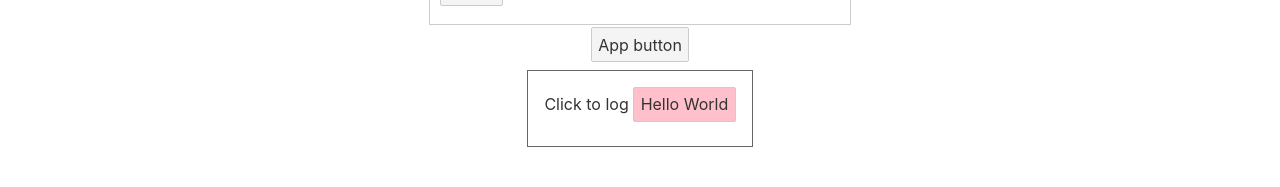
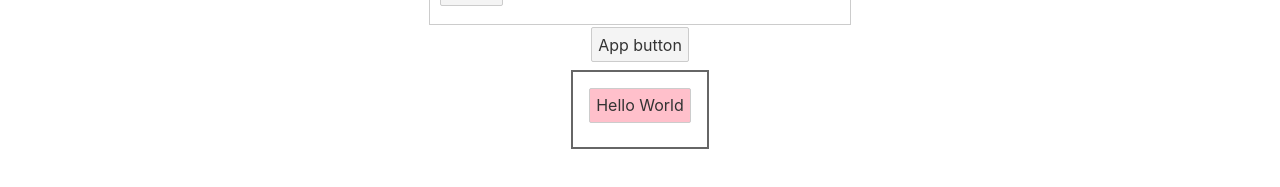
Before and after one commit to gloriading/svelte_tutorial, a Svelte app: page / in a window 1280 px wide. Shown: the part 485-672 px from the top of the page. Built offline with nearby package versions, Linux system fonts and the light colour scheme.

Commit message:
event modifiers - self and once

```diff
--- a/src/App.svelte
+++ b/src/App.svelte
@@ -24,7 +24,7 @@
   $: console.log(lastName);
 
   const log = () => {
-    console.log('clickedd button!');
+    console.log('element clicked!');
   };
 </script>
 
--- a/src/components/Button.svelte
+++ b/src/components/Button.svelte
@@ -3,15 +3,15 @@
   export let btnText = 'Default Text';
 </script>
 
-<div on:click>
-  <span>Click to log</span>
-  <button>{btnText}</button>
+<!-- <div on:click|self> -->
+<div>
+  <button on:click|once>{btnText}</button>
 </div>
 
 <style>
   div {
     padding: 1rem;
-    border: 1px solid #666;
+    border: 2px solid #666;
   }
   button {
     background-color: pink;
```
